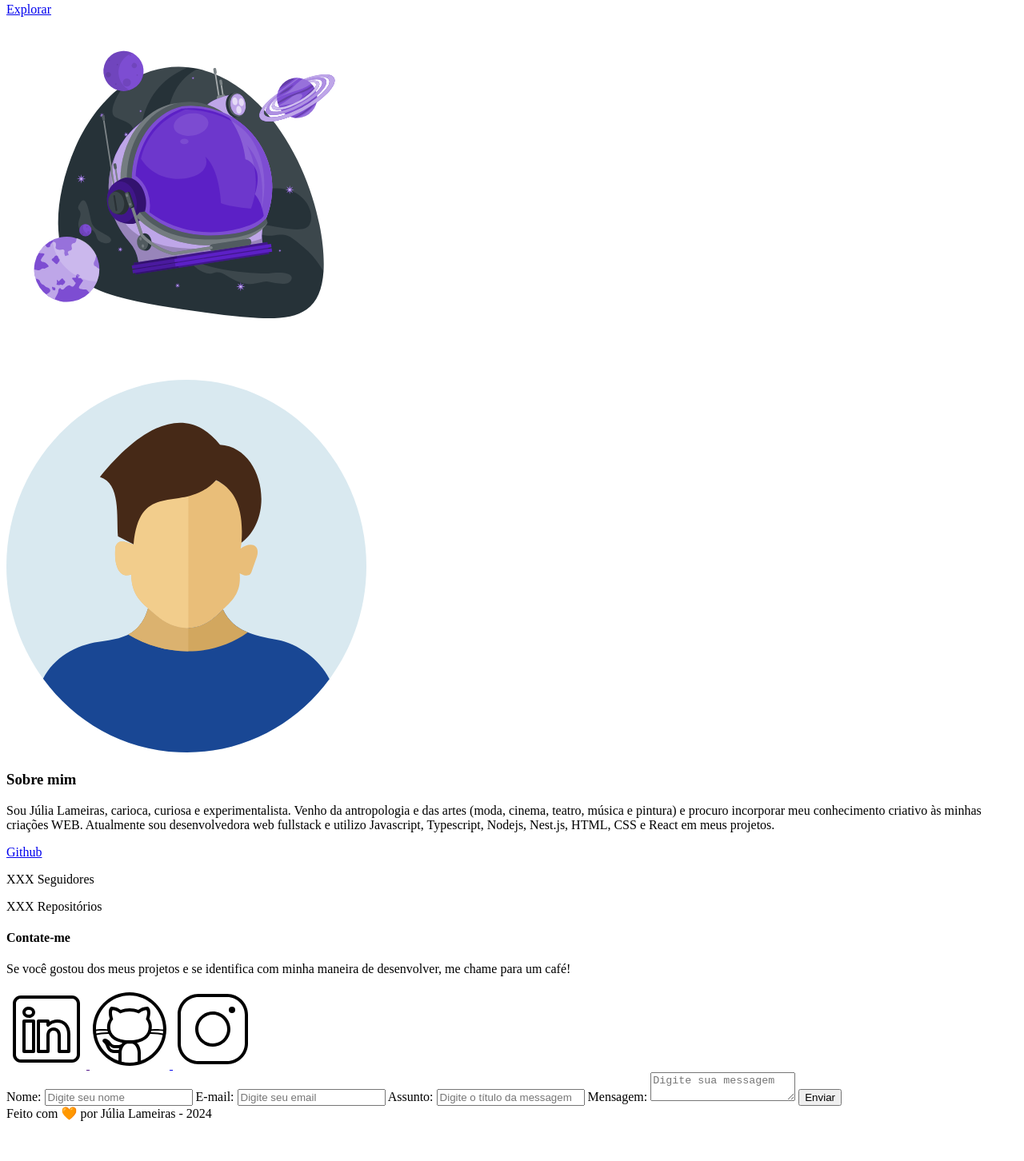
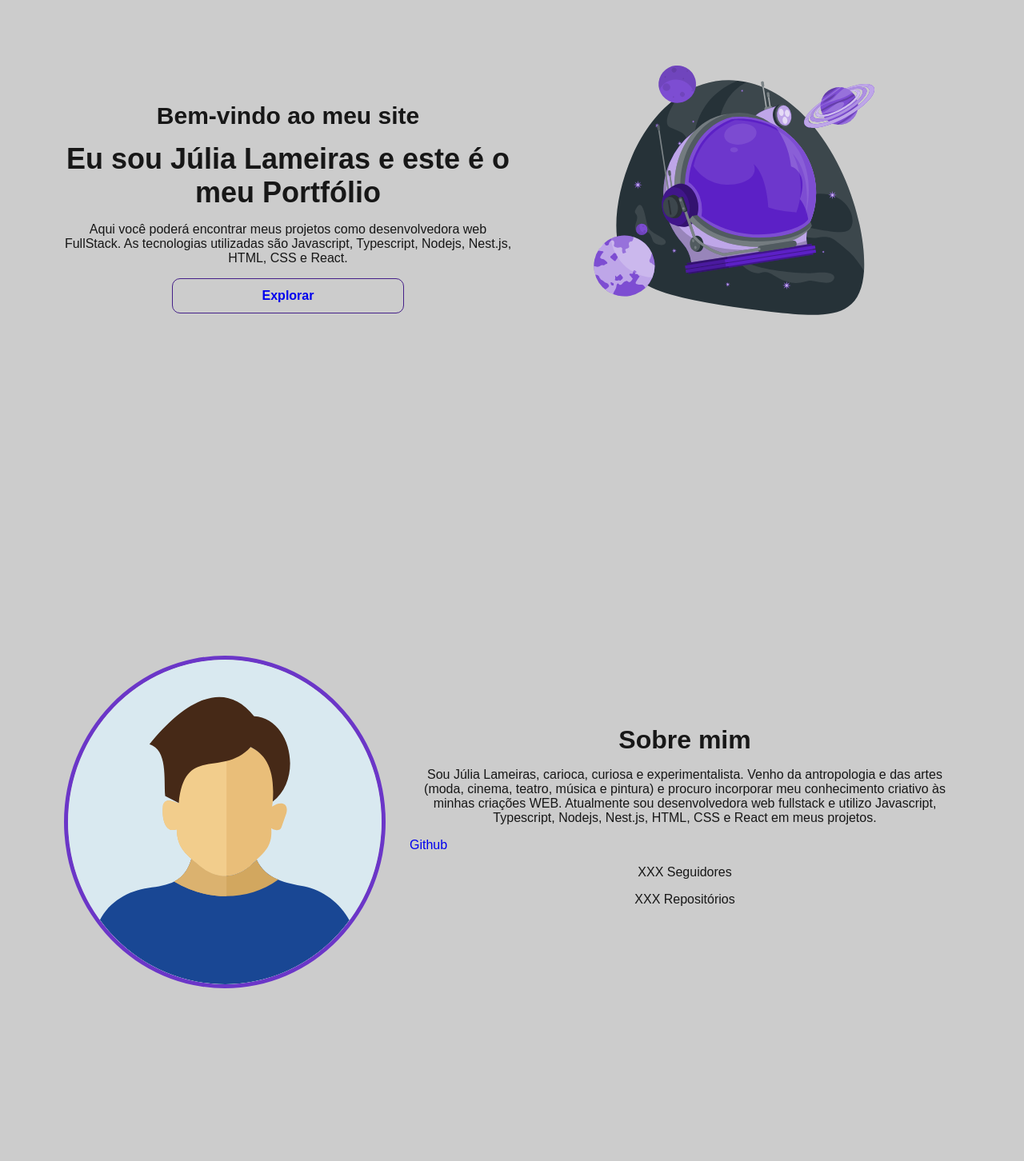
Before and after one commit to julialameiras/portfolio, a plain HTML site: page index.html in a window 1280 px wide. Shown: the part 228-1680 px from the top of the page at 80% size. Before the commit the page ends 1638 px from the top, so only its background shows below. Drawn offline with Linux system fonts and the light colour scheme.

Commit message:
:lipstick: feat: Estilização CSS do Portfólio

```diff
--- /dev/null
+++ b/assets/css/style.css
@@ -0,0 +1,227 @@
+*{
+    margin: 0;
+    padding: 0;
+    text-decoration: none;
+    font-family: Arial, Helvetica, sans-serif;
+}
+
+:root{
+    --purple-200: #9a7bd1;
+    --purple-500: #6b36c8;
+    --purple-800: #441f88;
+    --black-800: #171717;
+    --gray-200: #cccccc;
+    --gray-400: #505861;
+    --white: #ffffff;
+}
+
+
+html{
+    scroll-behavior: smooth;
+}
+
+body{
+    background-color: var(--gray-200);
+    color: var(--black-800);
+}
+
+.botao{
+    padding: 12px 32px;
+    border: 1px solid var(--purple-800);
+    border-radius: 10px;
+    text-align: center;
+    font-weight: 700;
+}
+
+.botao:hover{
+    color: var(--gray-200);
+    background-color: var(--purple-800);
+}
+
+.flex {
+    display: flex;
+    justify-content: center;
+    align-items: center;
+}
+
+
+/* Estilização seção header */
+
+.menu_container{
+    background-color: var(--purple-800);
+    position: sticky;
+    top: 0;
+    filter: opacity(0.9);
+    height: 80px;
+}
+
+.menu_container a {
+    font-size: 16px;
+    color: var(--white);
+    font-weight: bold;
+}
+
+.menu_container a:hover {
+    color: var(--purple-200);
+}
+
+.menu_content {
+    max-width: 1120px;
+    padding: 0 24px;
+    width: 100%;
+    display: flex;
+    justify-content: space-between;
+}
+
+.menu_lista {
+    list-style: none;
+}
+
+.menu_lista li {
+    margin: 0 0 0 16px;
+}
+
+/* Estilização da Seção Home */
+
+.home_container {
+    max-width: 1120px;
+    margin: auto;
+    height: 100vh;
+    display: flex;
+}
+
+.home_container p,
+h1,
+h4 {
+    text-align: center;
+}
+
+.home_container h4 {
+    margin: 16px 0;
+}
+
+.home_container h1 {
+    font-size: 36px;
+}
+
+.home_container p {
+    margin: 16px 0;
+}
+
+.home_container .botao {
+    width: 40%;
+}
+
+.home_content {
+    width: 50vw;
+    display: flex;
+    justify-content: center;
+    align-items: center;
+    flex-direction: column;
+}
+
+.home_content img {
+    width: 75%;
+}
+
+/* Estilização da Seção Sobre */
+
+.sobre_container {
+    max-width: 1120px;
+    margin: -24px auto;
+    height: 100vh;
+    display: flex;
+    align-items: center;
+}
+
+.sobre_container img {
+    width: 35%;
+    border: 5px solid var(--purple-500);
+    border-radius: 50%;
+}
+
+.sobre_container h1 {
+    font-size: 32px;
+    text-align: center;
+}
+
+.sobre_container p {
+    text-align: center;
+    margin: 16px 0;
+}
+
+.sobre_github {
+    justify-content: space-evenly;
+}
+
+#sobre_texto {
+    margin-left: 30px;
+}
+
+/* Estilização da Seção Contato */
+
+.contato_container {
+    max-width: 1120px;
+    margin: auto;
+    height: 100vh;
+    display: grid;
+    grid-template-columns: repeat(auto-fill, 540px);
+    align-items: center;
+    gap: 30px;
+}
+
+.contato_content{
+    gap: 30px;
+    flex-direction: column;
+    margin: 64px 0px 0px 0px;
+    font-size: 20px;
+}
+
+h4{
+    font-size: 30px;
+    font-weight: bold;
+}
+
+/* Estilização da Seção Redes Sociais */
+
+.social_container a img{
+    width: 70px;
+}
+
+.social_icon:hover {
+  filter:
+  brightness(0)
+  saturate(100%)
+  invert(28%)
+  sepia(26%)
+  saturate(4087%)
+  hue-rotate(242deg)
+  brightness(94%)
+  contrast(103%)
+  ;
+}
+
+/* Estilização da Seção Formulário */
+
+form{
+  display: flex;
+  flex-direction: column;
+  margin: 70px 0px 0px 0px;
+  padding: 24px;
+}
+
+
+form label{
+   font-size: 20px;
+}
+
+form input, textarea{
+   margin: 8px 0 16px;
+   padding: 8px;
+   border-radius: 14px;
+   border: none;
+   font-weight: bold;
+}
+form button{
+   background-color: transparent;
+}
--- a/index.html
+++ b/index.html
@@ -8,31 +8,32 @@
     <meta name="author" content="Julia Lameiras">
     <meta name="keywords" content="HTML, CSS, JavaScript">
     <link rel="icon" href="./assets/img/favicon.svg" />
-    <title>Portfolio Julia Lameiras | Desenvolvimento Web</title>
+    <link rel="stylesheet" href="./assets/css/Style.css">
+    <title> Portfolio Julia Lameiras | Desenvolvimento Web </title>
 </head>
 
 <body>
     <!-- Cabeçalho da Página (header) -->
-    <header>
+    <header class="flex menu_container">
 
         <!-- Div Conteudo do Cabeçalho -->
-        <div id="header_content">
+        <div id="header_content" class="menu_content">
 
             <!-- Titulo do Cabeçalho -->
             <div id="titulo">
 
                 <!-- Hyperlink -->
-                <a href="#">Júlia Lameiras - Portfólio</a>
+                <a href="#">Júlia Lameiras</a>
 
             </div>
 
             <!-- Conteudo do Menu da Página (header) -->
-            <div id="menu">
+            <div id="menu" class="flex">
 
                 <!-- Menu da Página (nav) -->
                 <nav>
                     <!-- Marcadores não ordenados -->
-                    <ul>
+                    <ul class="flex menu_lista">
                         <li><a href="#">Home</a></li>
                         <li><a href="#about">Sobre</a></li>
                         <li><a href="#contact">Contate-me</a></li>
@@ -48,10 +49,10 @@
     <main>
 
         <!-- Seção Home -->
-        <section id="home">
+        <section id="home" class="home_container">
 
             <!-- Texto da Seção Home -->
-            <article id="home_texto">
+            <article id="home_texto" class="home_content">
 
                 <h4>Bem-vindo ao meu site</h4>
                 <h1>Eu sou Júlia Lameiras e este é o meu Portfólio</h1>
@@ -60,21 +61,23 @@
                     As tecnologias utilizadas são Javascript, Typescript, Nodejs, Nest.js, HTML, CSS e React.
                 </p>
 
-                <a target="_blank" href="https://github.com/julialameiras" alt="Github de Júlia">
+                <a
+                class="botao"
+                target="_blank" href="https://github.com/julialameiras" alt="Github de Júlia">
                     Explorar
                 </a>
 
             </article>
 
             <!-- Imagem da Seção Home -->
-            <article id="home_imagem">
+            <article id="home_imagem" class="home_content">
                 <img src="./assets/img/astronauta.svg" alt="Capacete de Astronauta Animado" width="450">
             </article>
 
         </section>
 
         <!-- Seção Sobre você -->
-        <section id="about">
+        <section id="about" class="sobre_container">
 
             <!-- Foto do Perfil do Github -->
             <img src="assets/img/user_01.svg" alt="Foto do Perfil do Github" width="450px">
@@ -105,18 +108,18 @@
         </section>
 
         <!-- Seção Formulário de Contato e Redes Sociais -->
-        <section id="contact">
+        <section id="contact" class="contato_container">
 
             <!-- Seção de Contato - Redes Sociais-->
-            <article id="redes_sociais">
+            <article id="redes_sociais" class="flex contato_content">
 
                 <h4>Contate-me</h4>
                 <p>Se você gostou dos meus projetos e se identifica com minha maneira de desenvolver,
                     me chame para um café!
                 </p>
 
-                <div id="icones_redes_sociais">
-                    <a href="">
+                <div id="icones_redes_sociais" class="flex social_container">
+                    <a href="https://www.linkedin.com/in/julialameiras/">
                         <img src="assets/img/linkedin.svg" alt="LinkedIn" />
                     </a>
                     <a href="https://github.com/julialameiras">
```
Also changed, not shown: sucess.html (added, +39 -0 lines).
